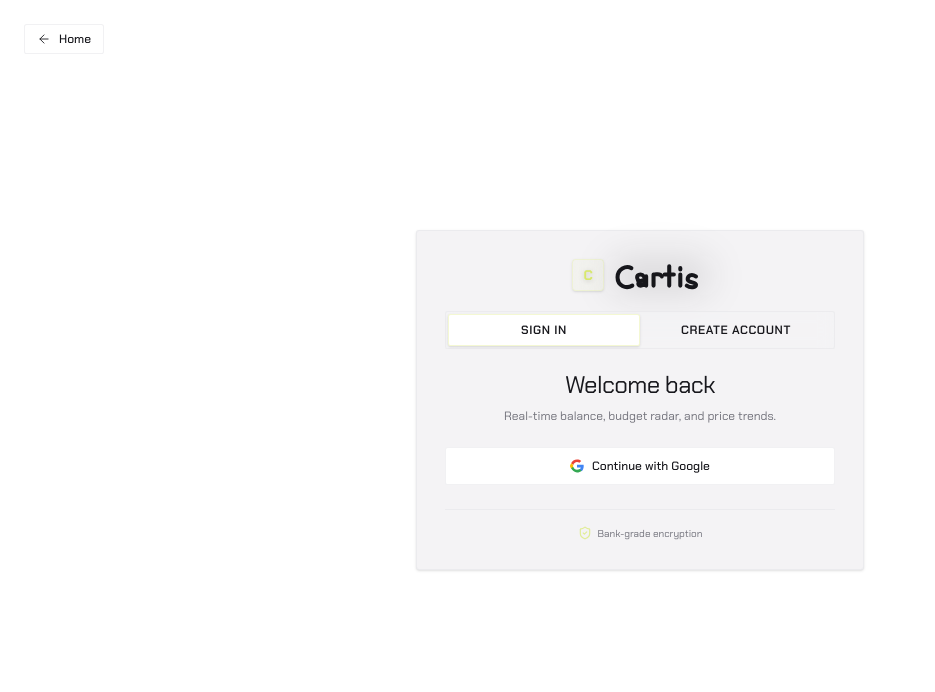
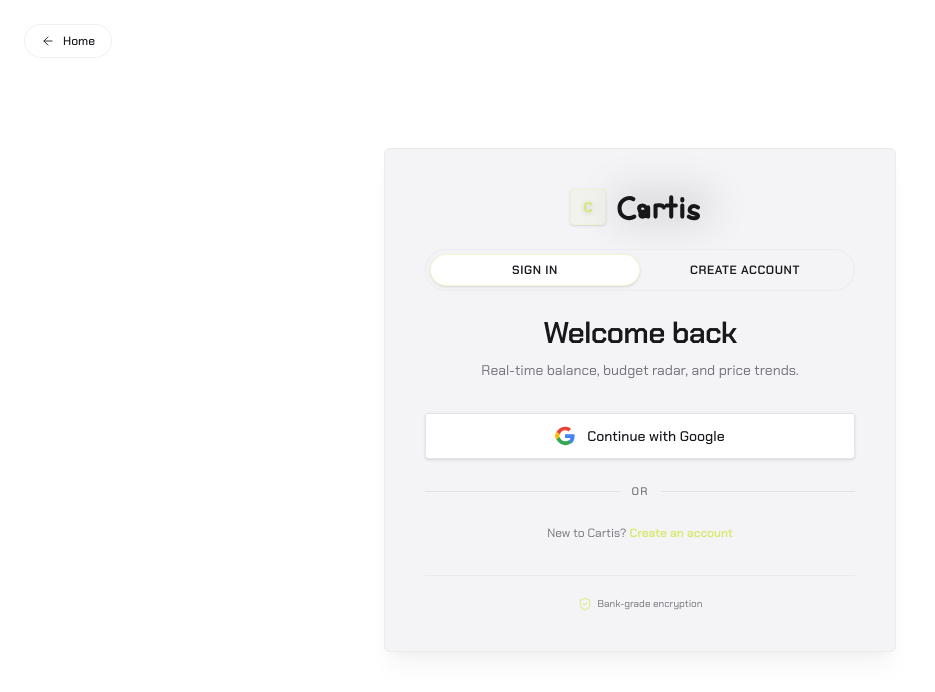
Before and after one commit to Aace-Ex-ops/Cartis, a Next.js app in the folder ui/: page /signin in a window 1280 px wide. Shown: the top 692 px of the page, without its empty margins (0-935 px from the left). Built offline with nearby package versions, Linux system fonts and the light colour scheme; a web font is replaced by a local one.

Commit message:
feat(ui): signin restyle — AuthUI look, larger card, or-divider, recipe switch

```diff
--- a/ui/src/components/ui/signin-form.tsx
+++ b/ui/src/components/ui/signin-form.tsx
@@ -32,24 +32,24 @@
       {/* Back to Home button */}
       <Link
         href="/"
-        className="fixed top-6 left-6 z-20 flex items-center gap-2 rounded-md border border-border/50 bg-background px-3 py-1.5 text-xs font-medium text-foreground transition-all duration-300 hover:bg-muted hover:scale-105"
+        className="fixed top-6 left-6 z-20 flex items-center gap-2 rounded-full border border-border/50 bg-background/80 px-4 py-2 text-xs font-medium text-foreground backdrop-blur-md transition-all duration-300 hover:bg-muted"
       >
         <ArrowLeft className="h-3.5 w-3.5" strokeWidth={1.5} />
         <span>Home</span>
       </Link>
 
       {/* Main Card Container */}
-      <div className="relative w-full max-w-md">
+      <div className="relative w-full max-w-lg">
         <motion.div
           initial={{ opacity: 0, y: 20, scale: 0.96 }}
           animate={{ opacity: 1, y: 0, scale: 1 }}
           transition={{ duration: 0.6, ease: [0.16, 1, 0.3, 1] }}
-          className="rounded-lg border border-border/50 bg-card p-6 shadow-sm sm:p-7"
+          className="rounded-2xl border border-border/50 bg-card p-8 shadow-xl shadow-black/[0.04] sm:p-10"
         >
           {/* Header Brand & Mode Switcher */}
           <div className="flex flex-col items-center text-center">
             <Link href="/" className="group flex items-center gap-2 transition-transform duration-300 hover:scale-105">
-              <div className="relative flex h-8 w-8 items-center justify-center rounded border border-primary/20 bg-primary/5 shadow-sm backdrop-blur-md">
+              <div className="relative flex h-9 w-9 items-center justify-center rounded-xl border border-primary/20 bg-primary/5 shadow-sm backdrop-blur-md">
                 <span className="text-sm font-black text-primary drop-shadow-sm">
                   C
                 </span>
@@ -58,17 +58,17 @@
             </Link>
 
             {/* Mode Switcher Tabs */}
-            <div className="mt-5 flex w-full rounded-md border border-border/50 bg-muted/50 p-0.5 backdrop-blur-sm">
+            <div className="mt-6 flex w-full rounded-full border border-border/50 bg-muted/50 p-1 backdrop-blur-sm">
               <button
                 type="button"
                 onClick={() => setMode("signin")}
-                className="relative flex-1 py-2 text-xs font-semibold uppercase tracking-wider transition-colors"
+                className="relative flex-1 rounded-full py-2 text-xs font-semibold uppercase tracking-wider transition-colors"
                 style={{ color: !isSignup ? "hsl(var(--foreground))" : "hsl(var(--muted-foreground))" }}
               >
                 {!isSignup && (
                   <motion.div
                     layoutId="activeAuthTab"
-                    className="absolute inset-0 rounded-md bg-background border border-primary/30 shadow-sm"
+                    className="absolute inset-0 rounded-full bg-background border border-primary/30 shadow-sm"
                     transition={{ type: "spring", stiffness: 400, damping: 30 }}
                   />
                 )}
@@ -77,13 +77,13 @@
               <button
                 type="button"
                 onClick={() => setMode("signup")}
-                className="relative flex-1 py-2 text-xs font-semibold uppercase tracking-wider transition-colors"
+                className="relative flex-1 rounded-full py-2 text-xs font-semibold uppercase tracking-wider transition-colors"
                 style={{ color: isSignup ? "hsl(var(--foreground))" : "hsl(var(--muted-foreground))" }}
               >
                 {isSignup && (
                   <motion.div
                     layoutId="activeAuthTab"
-                    className="absolute inset-0 rounded-md bg-background border border-primary/30 shadow-sm"
+                    className="absolute inset-0 rounded-full bg-background border border-primary/30 shadow-sm"
                     transition={{ type: "spring", stiffness: 400, damping: 30 }}
                   />
                 )}
@@ -91,10 +91,10 @@
               </button>
             </div>
 
-            <h1 className="mt-5 text-xl font-normal tracking-tight text-foreground sm:text-2xl">
+            <h1 className="mt-6 text-2xl font-semibold tracking-tight text-foreground sm:text-3xl">
               {isSignup ? "Start your journey" : "Welcome back"}
             </h1>
-            <p className="mt-1.5 text-xs leading-relaxed text-muted-foreground">
+            <p className="mt-2 text-sm leading-relaxed text-muted-foreground">
               {isSignup
                 ? "Get honest purchase verdicts before every checkout."
                 : "Real-time balance, budget radar, and price trends."}
@@ -106,7 +106,7 @@
             <motion.div
               initial={{ opacity: 0, y: -6 }}
               animate={{ opacity: 1, y: 0 }}
-              className="mt-4 flex items-center gap-2 rounded-md border border-red-200/50 bg-red-50/50 px-3 py-2.5 text-xs text-red-600 dark:text-red-400"
+              className="mt-6 flex items-center gap-2 rounded-lg border border-red-200/50 bg-red-50/50 px-3 py-2.5 text-xs text-red-600 dark:text-red-400"
             >
               <AlertCircle className="h-3.5 w-3.5 shrink-0 text-red-500" />
               <span>{error}</span>
@@ -114,12 +114,12 @@
           )}
 
           {/* Google Auth */}
-          <div className="mt-5">
+          <div className="mt-8">
             <a
               href={`/auth/start?provider=google&intent=${mode}`}
-              className="flex w-full items-center justify-center gap-2 rounded-md border border-border/50 bg-background px-3 py-2.5 text-xs font-medium text-foreground backdrop-blur-sm transition-all duration-300 hover:border-border hover:bg-muted hover:scale-[1.02]"
+              className="flex w-full items-center justify-center gap-3 rounded-lg border border-border bg-background px-4 py-3 text-sm font-medium text-foreground shadow-sm transition-all duration-300 hover:bg-muted hover:border-border/80"
             >
-              <svg className="h-3.5 w-3.5" viewBox="0 0 24 24">
+              <svg className="h-5 w-5" viewBox="0 0 24 24">
                 <path
                   fill="#EA4335"
                   d="M12 5c1.6 0 3 .6 4.1 1.6l3.1-3.1C17.3 1.7 14.8 1 12 1 7.5 1 3.7 3.6 1.9 7.3l3.7 2.9C6.5 7.4 9 5 12 5z"
@@ -141,8 +141,30 @@
             </a>
           </div>
 
+          {/* Divider */}
+          <div className="mt-6 flex items-center gap-3">
+            <div className="h-px flex-1 bg-border" />
+            <span className="text-[11px] font-medium uppercase tracking-widest text-muted-foreground">
+              or
+            </span>
+            <div className="h-px flex-1 bg-border" />
+          </div>
+
+          <div className="mt-6 flex flex-col items-center gap-1.5 text-center">
+            <p className="text-xs leading-relaxed text-muted-foreground">
+              {isSignup ? "Already have an account?" : "New to Cartis?"}{" "}
+              <button
+                type="button"
+                onClick={() => setMode(isSignup ? "signin" : "signup")}
+                className="font-semibold text-primary hover:underline"
+              >
+                {isSignup ? "Sign in" : "Create an account"}
+              </button>
+            </p>
+          </div>
+
           {/* Security Footer Badge */}
-          <div className="mt-6 flex items-center justify-center gap-1.5 border-t border-border/50 pt-4 text-center text-[10px] font-normal text-muted-foreground">
+          <div className="mt-8 flex items-center justify-center gap-1.5 border-t border-border/50 pt-5 text-center text-[10px] font-normal text-muted-foreground">
             <ShieldCheck className="h-3.5 w-3.5 text-primary/70" />
             <span>Bank-grade encryption</span>
           </div>
```
